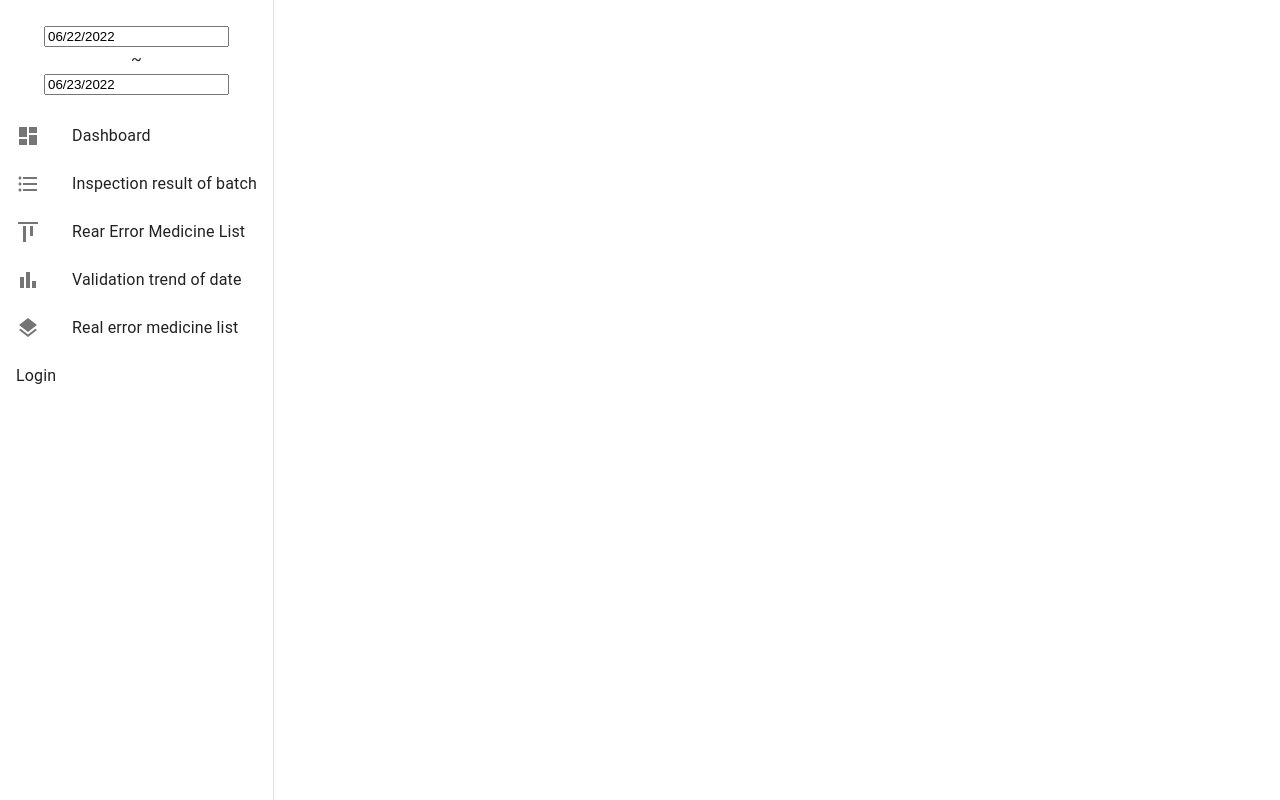
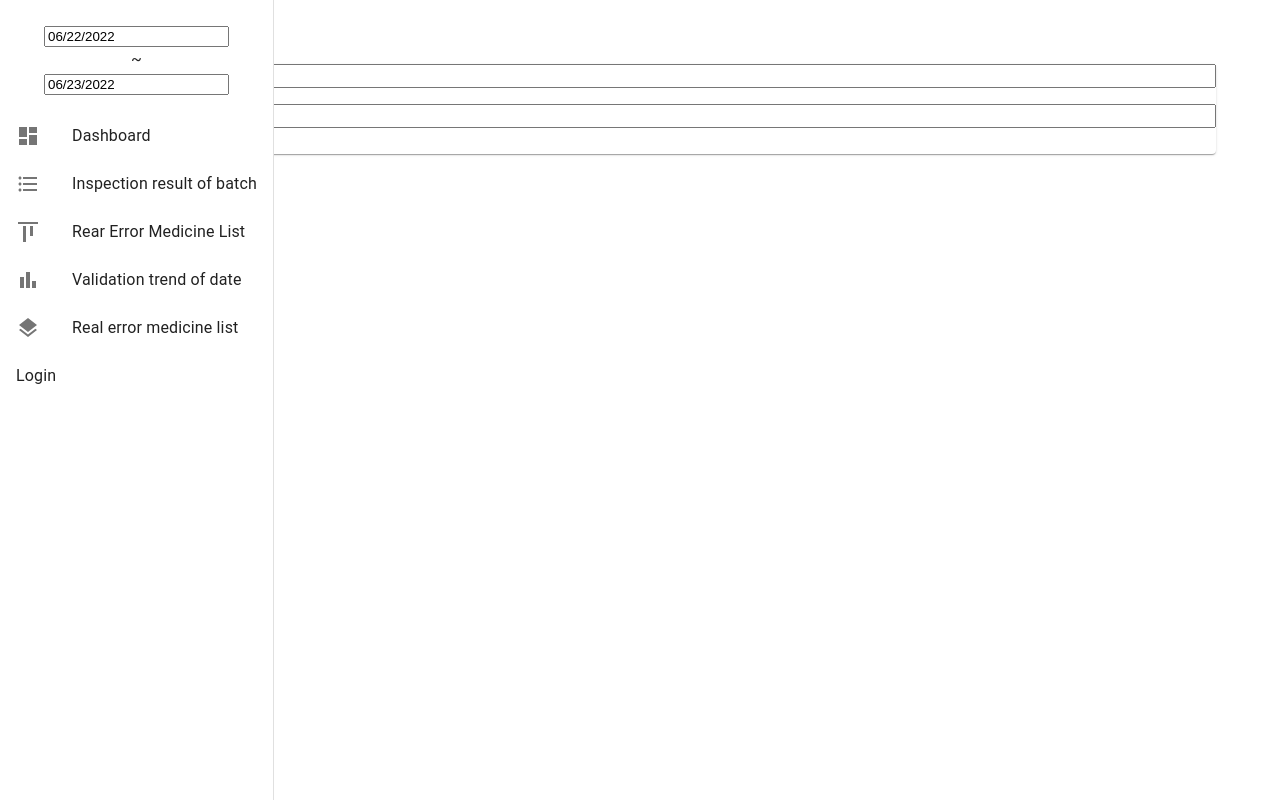
Before and after one commit to kimhaeil/Luna, a React (Create React App) app in the folder lunaclient/: page /AuthForm in a window 1280 px wide. Built offline with nearby package versions, Linux system fonts and the light colour scheme.

Commit message:
login 폼 생성 with styled-components

```diff
--- a/lunaclient/src/App.js
+++ b/lunaclient/src/App.js
@@ -31,6 +31,7 @@ import Dashboard from "./components/Dashboard";
 import ToVerifyMdList from "./components/ToVerifyMdList";
 import PeriodConditions from "./components/PeriodConditions";
 import AuthTemplate from "./pages/Auth/AuthTemplate"
+import AuthForm from "./pages/Auth/AuthForm"
 
 
 function App() {
@@ -98,7 +99,7 @@ function App() {
                                 </ListItemButton>
                                 <ListItemButton
                                     component={RouteLink}
-                                    to="/AuthTemplate">
+                                    to="/AuthForm">
                                          <ListItemText primary="Login" />
                                 </ListItemButton>
                             </React.Fragment>
@@ -147,8 +148,8 @@ function App() {
                                             />
                                             <Route
                                                 exact
-                                                path="/AuthTemplate"
-                                                element={<AuthTemplate />}
+                                                path="/AuthForm"
+                                                element={<AuthForm />}
                                             />
                                         </Routes>
                                     </Paper>
--- a/lunaclient/src/pages/Auth/AuthForm.js
+++ b/lunaclient/src/pages/Auth/AuthForm.js
@@ -0,0 +1,46 @@
+import styled from "styled-components";
+import { Link } from "react-router-dom";
+import Button from "../../common/Button";
+
+const AuthFormBlock = styled.div`
+    h3{
+        margin:0;
+        margin-bottom: 1rem;
+    }
+`;
+
+const StyledInput = styled.input`
+    font-size: 1rem;
+    border: none
+    border-bottom: 1px solid
+    padding-bottom: 0.5rem;
+    outline: none;
+    width:100%;
+    &:focus{
+        color: $oc-teal-7;
+        border-bottom: 1px solid
+    }
+    &+&{
+        margin-top: 1rem;
+    }
+`;
+
+const AuthForm = () =>{
+    return(
+        <AuthFormBlock>
+            <form>
+                <StyledInput autoComplete="userid" name="username" placeholder="id"/>
+                <StyledInput
+                    autoComplete="newpassword"
+                    name="password"
+                    placeholder="pw"
+                    type="password"
+                />
+                <Button>Login</Button>
+            </form>
+        </AuthFormBlock>
+    )
+}
+
+
+export default AuthForm;
```
